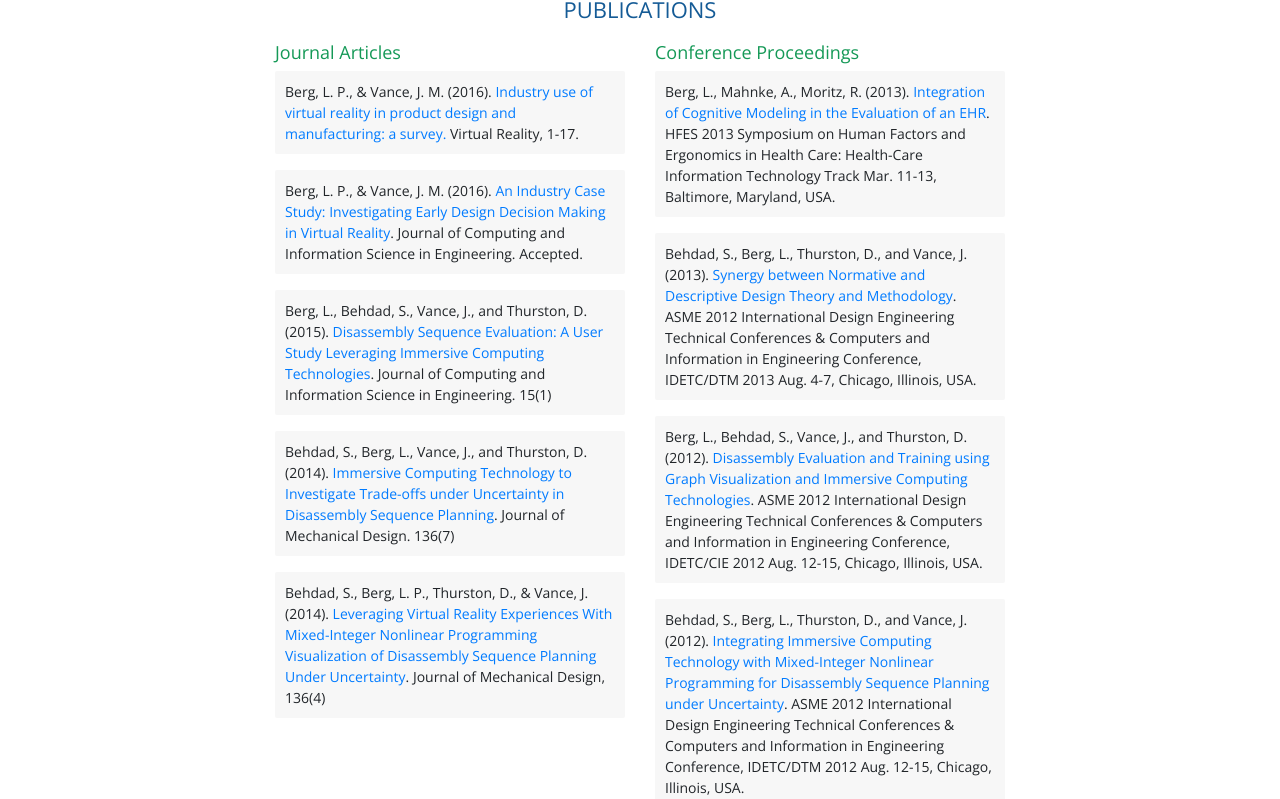
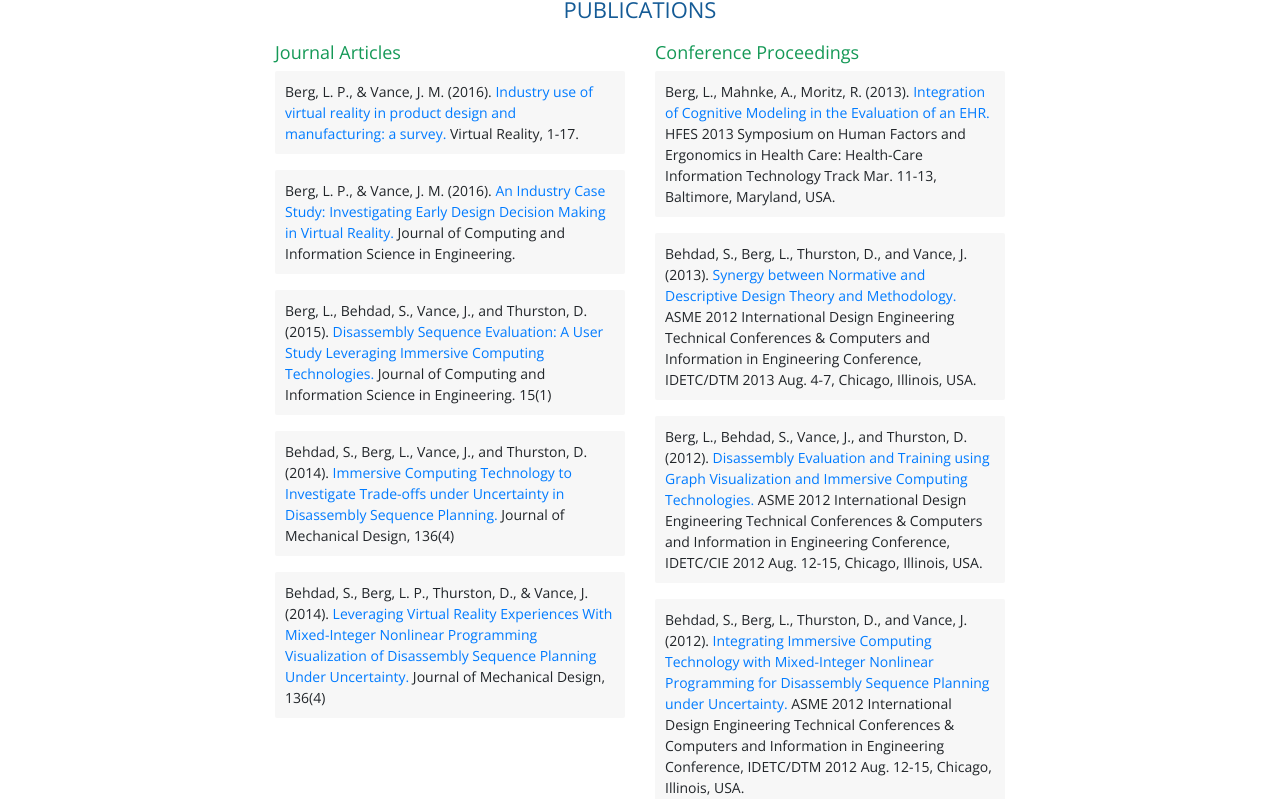
Before and after one commit to lpberg/lpberg.github.io, a Jekyll site: the page built from publications.html, in a window 1280 px wide. Shown: the part 281-1080 px from the top of the page. Built offline with Jekyll 4.4.1, drawn with Linux system fonts in a browser that asks for light colours.

Commit message:
moved pub data to yml

```diff
--- a/publications.html
+++ b/publications.html
@@ -10,25 +10,19 @@
 	<div class="row justify-content-center">
 		<div class="col-4">
 			<h4>Journal Articles</h4>
-			<p class="publication">Berg, L. P., & Vance, J. M. (2016). <a href="http://link.springer.com/article/10.1007/s10055-016-0293-9">Industry use of virtual reality in product design and manufacturing: a survey.</a> Virtual Reality, 1-17.</p>
-
-			<p class="publication">Berg, L. P., & Vance, J. M. (2016). <a href="http://computingengineering.asmedigitalcollection.asme.org/article.aspx?articleid=2539427">An Industry Case Study: Investigating Early Design Decision Making in Virtual Reality</a>. Journal of Computing and Information Science in Engineering. Accepted.</p>
-
-			<p class="publication">Berg, L., Behdad, S., Vance, J., and Thurston, D. (2015). <a href="http://computingengineering.asmedigitalcollection.asme.org/article.aspx?articleid=1919306">Disassembly Sequence Evaluation: A User Study Leveraging Immersive Computing Technologies</a>. Journal of Computing and Information Science in Engineering. 15(1)</p>
-
-			<p class="publication">Behdad, S., Berg, L., Vance, J., and Thurston, D. (2014). <a href="http://www.lpberg.com/edu/goog_291677805">Immersive Computing Technology to Investigate Trade-offs under Uncertainty in Disassembly Sequence Planning</a>. Journal of Mechanical Design. 136(7)</p>
-
-			<p class="publication">Behdad, S., Berg, L. P., Thurston, D., & Vance, J. (2014). <a href="http://mechanicaldesign.asmedigitalcollection.asme.org/article.aspx?articleid=1816539">Leveraging Virtual Reality Experiences With Mixed-Integer Nonlinear Programming Visualization of Disassembly Sequence Planning Under Uncertainty</a>. Journal of Mechanical Design, 136(4)</p>
+			{% for pub in site.data.publications %}
+			{% if pub.type == "journal" %}
+			<p class="publication">{{ pub.authors }} <a href="{{ pub.url }}">{{pub.title}}</a> {{ pub.place }}</p>
+			{% endif %}
+			{% endfor %}
 		</div>
 		<div class="col-4">
 			<h4>Conference Proceedings</h4>
-			<p class="publication">Berg, L., Mahnke, A., Moritz, R. (2013). <a href="http://hcs.sagepub.com/content/2/1/57.short">Integration of Cognitive Modeling in the Evaluation of an EHR</a>. HFES 2013 Symposium on Human Factors and Ergonomics in Health Care: Health-Care Information Technology Track Mar. 11-13, Baltimore, Maryland, USA.</p>
-
-			<p class="publication">Behdad, S., Berg, L., Thurston, D., and Vance, J. (2013).<a href="http://proceedings.asmedigitalcollection.asme.org/proceeding.aspx?articleid=1830526"> Synergy between Normative and Descriptive Design Theory and Methodology</a>. ASME 2012 International Design Engineering Technical Conferences & Computers and Information in Engineering Conference, IDETC/DTM 2013 Aug. 4-7, Chicago, Illinois, USA.</p>
-
-			<p class="publication">Berg, L., Behdad, S., Vance, J., and Thurston, D.(2012). <a href="http://proceedings.asmedigitalcollection.asme.org/proceeding.aspx?articleid=1736078">Disassembly Evaluation and Training using Graph Visualization and Immersive Computing Technologies</a>. ASME 2012 International Design Engineering Technical Conferences & Computers and Information in Engineering Conference, IDETC/CIE 2012 Aug. 12-15, Chicago, Illinois, USA.</p>
-
-			<p class="publication">Behdad, S., Berg, L., Thurston, D., and Vance, J. (2012). <a href="http://proceedings.asmedigitalcollection.asme.org/proceeding.aspx?articleid=1736218">Integrating Immersive Computing Technology with Mixed-Integer Nonlinear Programming for Disassembly Sequence Planning under Uncertainty</a>. ASME 2012 International Design Engineering Technical Conferences & Computers and Information in Engineering Conference, IDETC/DTM 2012 Aug. 12-15, Chicago, Illinois, USA.</p>
+			{% for pub in site.data.publications %}
+			{% if pub.type == "conference" %}
+			<p class="publication">{{ pub.authors }} <a href="{{ pub.url }}">{{pub.title}}</a> {{ pub.place }}</p>
+			{% endif %}
+			{% endfor %}
 		</div>
 	</div>
 </div>
```
Also changed, not shown: _data/publications.yml (added, +53 -0 lines).
